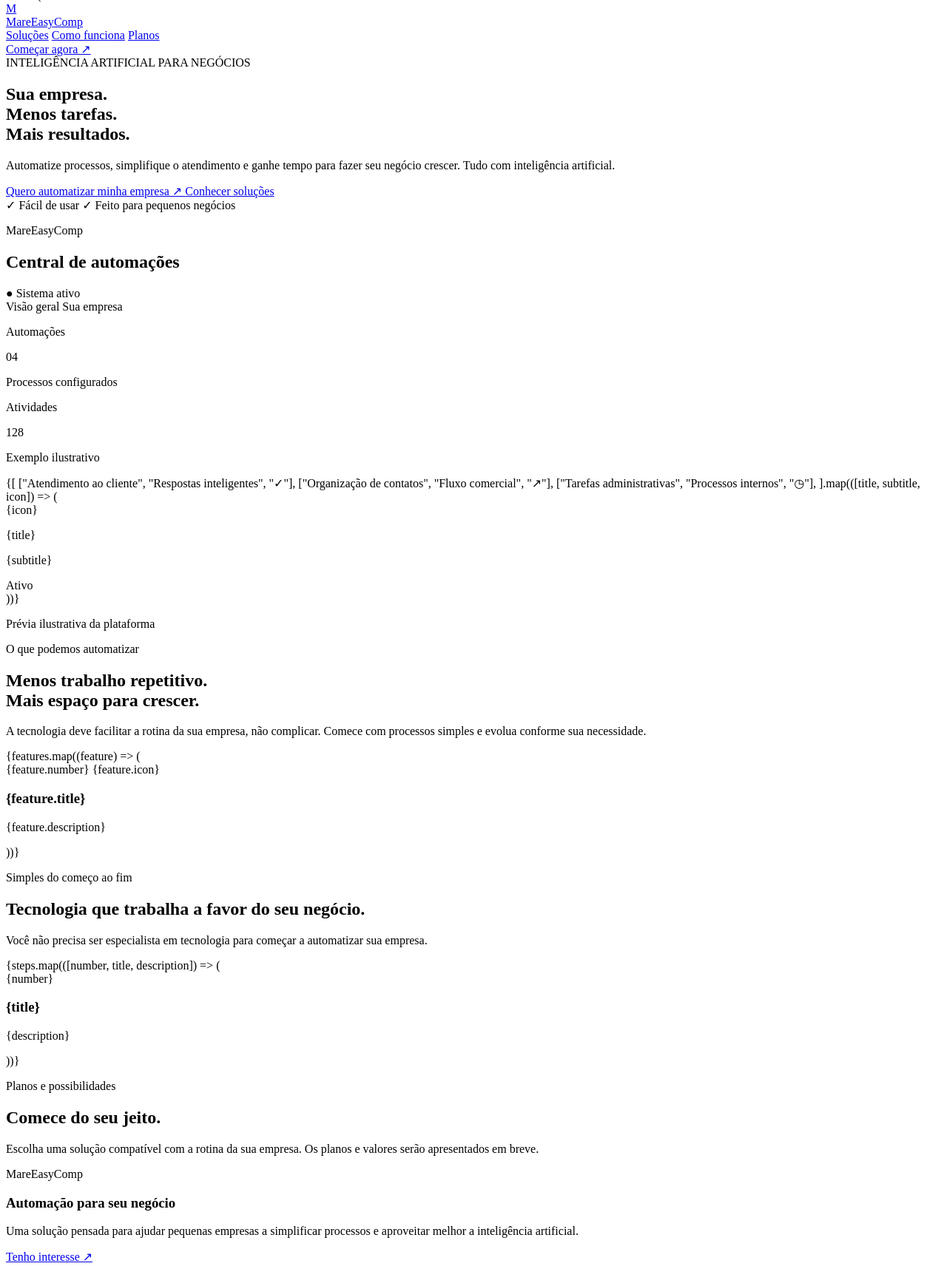
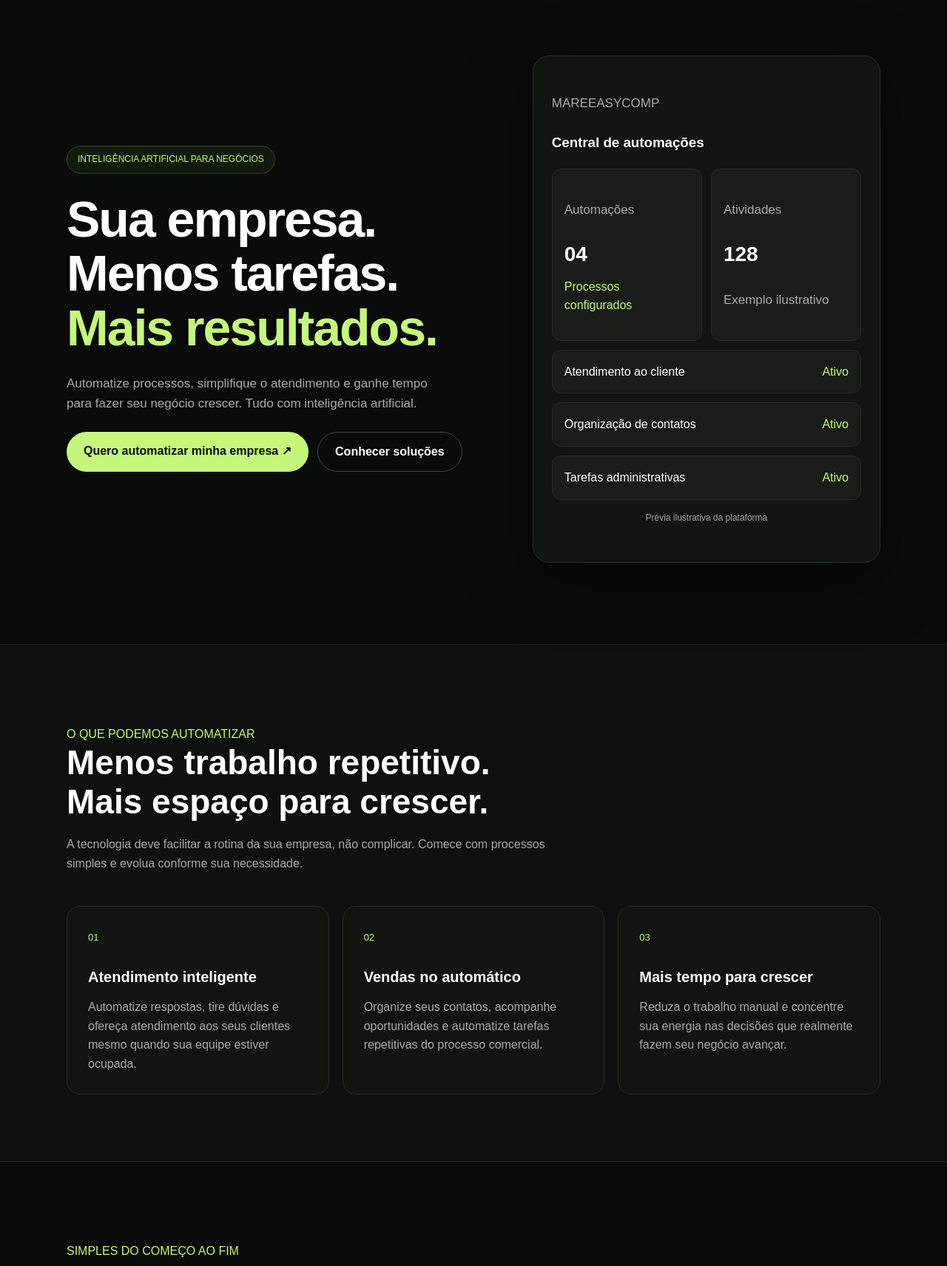
Before and after one commit to mareeasycomp-cmyk/site-da-empresa, a plain HTML site: page index.html in a window 1280 px wide. Shown: the part 115-1827 px from the top of the page at 74% size. Drawn offline with Linux system fonts and the light colour scheme.

Commit message:
Update index.html

```diff
--- a/index.html
+++ b/index.html
@@ -1,301 +1,228 @@
 
-const features = [
-  {
-    number: "01",
-    title: "Atendimento inteligente",
-    description:
-      "Automatize respostas, tire dúvidas e ofereça atendimento aos seus clientes mesmo quando sua equipe estiver ocupada.",
-    icon: "✳",
-  },
-  {
-    number: "02",
-    title: "Vendas no automático",
-    description:
-      "Organize seus contatos, acompanhe oportunidades e automatize tarefas repetitivas do processo comercial.",
-    icon: "↗",
-  },
-  {
-    number: "03",
-    title: "Mais tempo para crescer",
-    description:
-      "Reduza o trabalho manual e concentre sua energia nas decisões que realmente fazem seu negócio avançar.",
-    icon: "◷",
-  },
-];
-
-const steps = [
-  ["01", "Conecte suas ferramentas", "Organize os aplicativos e processos que sua empresa já utiliza."],
-  ["02", "Configure sua automação", "Escolha uma tarefa e defina como a inteligência artificial deve executá-la."],
-  ["03", "Acompanhe os resultados", "Visualize suas automações e ajuste os processos conforme sua empresa cresce."],
-];
-
-export default function Home() {
-  return (
-    <main className="min-h-screen overflow-hidden bg-[#090b0a] text-white">
-      <header className="mx-auto flex max-w-7xl items-center justify-between px-6 py-6 lg:px-10">
-        <a href="#" className="flex items-center gap-3">
-          <div className="flex h-10 w-10 items-center justify-center rounded-xl bg-lime-300 text-xl font-black text-black">
-            M
-          </div>
-          <span className="text-lg font-semibold tracking-tight">
-            Mare<span className="text-lime-300">Easy</span>Comp
-          </span>
-        </a>
-
-        <nav className="hidden items-center gap-8 text-sm text-zinc-400 md:flex">
-          <a href="#solucoes" className="transition hover:text-white">Soluções</a>
-          <a href="#como-funciona" className="transition hover:text-white">Como funciona</a>
-          <a href="#planos" className="transition hover:text-white">Planos</a>
+<!DOCTYPE html>
+<html lang="pt-BR">
+<head>
+  <meta charset="UTF-8">
+  <meta name="viewport" content="width=device-width, initial-scale=1.0">
+  <meta name="description" content="MareEasyComp: automação com inteligência artificial para pequenas empresas brasileiras.">
+  <title>MareEasyComp | Automação Inteligente</title>
+  <style>
+    * { box-sizing: border-box; margin: 0; padding: 0; }
+    html { scroll-behavior: smooth; }
+    body {
+      background: #090b0a;
+      color: #fff;
+      font-family: Arial, sans-serif;
+      line-height: 1.6;
+    }
+    a { color: inherit; text-decoration: none; }
+    .container { width: min(1100px, 90%); margin: auto; }
+    header {
+      display: flex;
+      align-items: center;
+      justify-content: space-between;
+      padding: 24px 0;
+      gap: 20px;
+    }
+    .logo { font-size: 22px; font-weight: bold; }
+    .logo span, .green { color: #c5f77a; }
+    nav { display: flex; gap: 25px; color: #aaa; font-size: 14px; }
+    .button {
+      display: inline-block;
+      background: #c5f77a;
+      color: #090b0a;
+      padding: 13px 23px;
+      border-radius: 30px;
+      font-weight: bold;
+      transition: .2s;
+    }
+    .button:hover { background: #ddffae; transform: translateY(-2px); }
+    .outline { border: 1px solid #444; background: transparent; color: white; }
+    .hero {
+      display: grid;
+      grid-template-columns: 1.1fr .9fr;
+      align-items: center;
+      gap: 55px;
+      padding: 90px 0 110px;
+    }
+    .tag {
+      display: inline-block;
+      color: #c5f77a;
+      border: 1px solid #33452a;
+      background: #121a0e;
+      padding: 8px 14px;
+      border-radius: 30px;
+      font-size: 12px;
+      margin-bottom: 25px;
+    }
+    h1 { font-size: clamp(42px, 6vw, 68px); line-height: 1.08; letter-spacing: -2px; }
+    h2 { font-size: clamp(30px, 4vw, 46px); line-height: 1.15; }
+    p { color: #aaa; }
+    .hero p { margin: 25px 0; font-size: 17px; max-width: 520px; }
+    .actions { display: flex; flex-wrap: wrap; gap: 12px; }
+    .preview {
+      background: #111511;
+      border: 1px solid #292d29;
+      border-radius: 22px;
+      padding: 25px;
+      box-shadow: 0 25px 80px #0008;
+    }
+    .preview h3 { margin-bottom: 20px; }
+    .stat-grid { display: grid; grid-template-columns: 1fr 1fr; gap: 12px; }
+    .stat, .task {
+      background: #191d19;
+      border: 1px solid #292d29;
+      border-radius: 12px;
+      padding: 16px;
+    }
+    .stat strong { display: block; font-size: 28px; margin: 8px 0; }
+    .task { margin-top: 12px; display: flex; justify-content: space-between; gap: 10px; }
+    .task span { color: #c5f77a; }
+    section { padding: 90px 0; }
+    .muted { background: #0e100f; border-top: 1px solid #222; border-bottom: 1px solid #222; }
+    .intro { max-width: 650px; margin-bottom: 45px; }
+    .intro p { margin-top: 18px; }
+    .cards { display: grid; grid-template-columns: repeat(3, 1fr); gap: 18px; }
+    .card {
+      background: #111411;
+      border: 1px solid #292d29;
+      border-radius: 18px;
+      padding: 28px;
+    }
+    .card .number { color: #c5f77a; font-size: 13px; }
+    .card h3 { margin: 25px 0 12px; font-size: 20px; }
+    .steps { display: grid; grid-template-columns: repeat(3, 1fr); gap: 25px; }
+    .step-number { color: #c5f77a; font-size: 14px; }
+    .step h3 { margin: 12px 0; }
+    .contact { text-align: center; }
+    .contact p { max-width: 550px; margin: 20px auto 30px; }
+    footer { border-top: 1px solid #222; padding: 25px 0; color: #777; font-size: 13px; }
+    .footer-inner { display: flex; justify-content: space-between; gap: 15px; flex-wrap: wrap; }
+    @media (max-width: 750px) {
+      nav { display: none; }
+      .hero { grid-template-columns: 1fr; padding: 60px 0; gap: 40px; }
+      .cards, .steps { grid-template-columns: 1fr; }
+      section { padding: 65px 0; }
+      h1 { letter-spacing: -1px; }
+    }
+  </style>
+</head>
+<body>
+  <header class="container">
+    <a href="#" class="logo">Mare<span>Easy</span>Comp</a>
+    <nav>
+      <a href="#solucoes">Soluções</a>
+      <a href="#como-funciona">Como funciona</a>
+      <a href="#contato">Contato</a>
     </nav>
-
-        <a
-          href="#contato"
-          className="rounded-full border border-white/15 px-5 py-2.5 text-sm font-medium transition hover:border-lime-300 hover:text-lime-300"
-        >
-          Começar agora ↗
-        </a>
+    <a href="#contato" class="button">Começar agora ↗</a>
   </header>
 
-      <section className="relative mx-auto grid max-w-7xl items-center gap-14 px-6 pb-24 pt-20 lg:grid-cols-2 lg:px-10 lg:pb-32 lg:pt-28">
-        <div className="pointer-events-none absolute -left-40 top-10 h-96 w-96 rounded-full bg-lime-300/10 blur-[120px]" />
-
-        <div className="relative z-10">
-          <div className="mb-8 inline-flex items-center gap-2 rounded-full border border-lime-300/20 bg-lime-300/5 px-4 py-2 text-xs font-medium text-lime-300">
-            <span className="h-2 w-2 rounded-full bg-lime-300" />
-            INTELIGÊNCIA ARTIFICIAL PARA NEGÓCIOS
-          </div>
-
-          <h1 className="max-w-2xl text-5xl font-semibold leading-[1.08] tracking-tight sm:text-6xl lg:text-7xl">
-            Sua empresa.
-            <br />
-            Menos tarefas.
-            <br />
-            <span className="text-lime-300">Mais resultados.</span>
-          </h1>
-
-          <p className="mt-7 max-w-xl text-lg leading-8 text-zinc-400">
-            Automatize processos, simplifique o atendimento e ganhe tempo para
-            fazer seu negócio crescer. Tudo com inteligência artificial.
-          </p>
-
-          <div className="mt-9 flex flex-wrap gap-4">
-            <a
-              href="#contato"
-              className="rounded-full bg-lime-300 px-7 py-4 font-semibold text-black transition hover:bg-lime-200"
-            >
-              Quero automatizar minha empresa ↗
-            </a>
-            <a
-              href="#solucoes"
-              className="rounded-full border border-white/15 px-7 py-4 font-medium transition hover:border-white/40"
-            >
-              Conhecer soluções
-            </a>
-          </div>
-
-          <div className="mt-10 flex flex-wrap gap-x-6 gap-y-3 text-sm text-zinc-500">
-            <span>✓ Fácil de usar</span>
-            <span>✓ Feito para pequenos negócios</span>
+  <main>
+    <section class="container hero">
+      <div>
+        <div class="tag">INTELIGÊNCIA ARTIFICIAL PARA NEGÓCIOS</div>
+        <h1>Sua empresa.<br>Menos tarefas.<br><span class="green">Mais resultados.</span></h1>
+        <p>Automatize processos, simplifique o atendimento e ganhe tempo para fazer seu negócio crescer. Tudo com inteligência artificial.</p>
+        <div class="actions">
+          <a href="#contato" class="button">Quero automatizar minha empresa ↗</a>
+          <a href="#solucoes" class="button outline">Conhecer soluções</a>
         </div>
       </div>
 
-        <div className="relative mx-auto w-full max-w-lg">
-          <div className="absolute inset-0 rounded-full bg-lime-300/10 blur-[100px]" />
-
-          <div className="relative rounded-3xl border border-white/10 bg-[#111411] p-5 shadow-2xl sm:p-7">
-            <div className="flex items-center justify-between border-b border-white/10 pb-5">
-              <div>
-                <p className="text-sm text-zinc-500">MareEasyComp</p>
-                <h2 className="mt-1 text-lg font-semibold">Central de automações</h2>
+      <div class="preview">
+        <p>MAREEASYCOMP</p>
+        <h3>Central de automações</h3>
+        <div class="stat-grid">
+          <div class="stat">
+            <p>Automações</p>
+            <strong>04</strong>
+            <span class="green">Processos configurados</span>
           </div>
-              <div className="rounded-full bg-lime-300/10 px-3 py-1.5 text-xs text-lime-300">
-                ● Sistema ativo
+          <div class="stat">
+            <p>Atividades</p>
+            <strong>128</strong>
+            <p>Exemplo ilustrativo</p>
           </div>
         </div>
+        <div class="task">Atendimento ao cliente <span>Ativo</span></div>
+        <div class="task">Organização de contatos <span>Ativo</span></div>
+        <div class="task">Tarefas administrativas <span>Ativo</span></div>
+        <p style="text-align:center;font-size:12px;margin-top:15px">Prévia ilustrativa da plataforma</p>
+      </div>
+    </section>
 
-            <div className="mt-6 rounded-2xl border border-white/10 bg-white/[0.03] p-5">
-              <div className="flex items-center justify-between">
-                <span className="text-sm text-zinc-400">Visão geral</span>
-                <span className="text-xs text-zinc-600">Sua empresa</span>
+    <section id="solucoes" class="muted">
+      <div class="container">
+        <div class="intro">
+          <p class="green">O QUE PODEMOS AUTOMATIZAR</p>
+          <h2>Menos trabalho repetitivo.<br>Mais espaço para crescer.</h2>
+          <p>A tecnologia deve facilitar a rotina da sua empresa, não complicar. Comece com processos simples e evolua conforme sua necessidade.</p>
         </div>
-
-              <div className="mt-5 grid grid-cols-2 gap-3">
-                <div className="rounded-xl bg-white/[0.04] p-4">
-                  <p className="text-xs text-zinc-500">Automações</p>
-                  <p className="mt-2 text-3xl font-semibold">04</p>
-                  <p className="mt-2 text-xs text-lime-300">Processos configurados</p>
-                </div>
-                <div className="rounded-xl bg-white/[0.04] p-4">
-                  <p className="text-xs text-zinc-500">Atividades</p>
-                  <p className="mt-2 text-3xl font-semibold">128</p>
-                  <p className="mt-2 text-xs text-zinc-500">Exemplo ilustrativo</p>
-                </div>
-              </div>
-            </div>
-
-            <div className="mt-5 space-y-3">
-              {[
-                ["Atendimento ao cliente", "Respostas inteligentes", "✓"],
-                ["Organização de contatos", "Fluxo comercial", "↗"],
-                ["Tarefas administrativas", "Processos internos", "◷"],
-              ].map(([title, subtitle, icon]) => (
-                <div
-                  key={title}
-                  className="flex items-center gap-4 rounded-xl border border-white/5 bg-white/[0.02] p-4"
-                >
-                  <div className="flex h-10 w-10 items-center justify-center rounded-xl bg-lime-300/10 text-lg text-lime-300">
-                    {icon}
-                  </div>
-                  <div>
-                    <p className="text-sm font-medium">{title}</p>
-                    <p className="mt-1 text-xs text-zinc-500">{subtitle}</p>
-                  </div>
-                  <span className="ml-auto text-xs text-lime-300">Ativo</span>
-                </div>
-              ))}
-            </div>
-
-            <p className="mt-5 text-center text-xs text-zinc-600">
-              Prévia ilustrativa da plataforma
-            </p>
+        <div class="cards">
+          <article class="card">
+            <span class="number">01</span>
+            <h3>Atendimento inteligente</h3>
+            <p>Automatize respostas, tire dúvidas e ofereça atendimento aos seus clientes mesmo quando sua equipe estiver ocupada.</p>
+          </article>
+          <article class="card">
+            <span class="number">02</span>
+            <h3>Vendas no automático</h3>
+            <p>Organize seus contatos, acompanhe oportunidades e automatize tarefas repetitivas do processo comercial.</p>
+          </article>
+          <article class="card">
+            <span class="number">03</span>
+            <h3>Mais tempo para crescer</h3>
+            <p>Reduza o trabalho manual e concentre sua energia nas decisões que realmente fazem seu negócio avançar.</p>
+          </article>
         </div>
       </div>
     </section>
 
-      <section id="solucoes" className="border-y border-white/10 bg-white/[0.02] px-6 py-24 lg:px-10">
-        <div className="mx-auto max-w-7xl">
-          <div className="max-w-2xl">
-            <p className="text-sm font-semibold uppercase tracking-[0.2em] text-lime-300">
-              O que podemos automatizar
-            </p>
-            <h2 className="mt-5 text-4xl font-semibold tracking-tight sm:text-5xl">
-              Menos trabalho repetitivo.
-              <br />
-              <span className="text-zinc-500">Mais espaço para crescer.</span>
-            </h2>
-            <p className="mt-5 leading-7 text-zinc-400">
-              A tecnologia deve facilitar a rotina da sua empresa, não
-              complicar. Comece com processos simples e evolua conforme sua
-              necessidade.
-            </p>
+    <section id="como-funciona" class="container">
+      <div class="intro">
+        <p class="green">SIMPLES DO COMEÇO AO FIM</p>
+        <h2>Tecnologia que trabalha a favor do seu negócio.</h2>
+        <p>Você não precisa ser especialista em tecnologia para começar a automatizar sua empresa.</p>
       </div>
-
-          <div className="mt-14 grid gap-5 md:grid-cols-3">
-            {features.map((feature) => (
-              <article
-                key={feature.number}
-                className="rounded-2xl border border-white/10 bg-[#0d100e] p-7 transition hover:border-lime-300/30"
-              >
-                <div className="flex items-center justify-between">
-                  <span className="text-sm text-zinc-600">{feature.number}</span>
-                  <span className="text-2xl text-lime-300">{feature.icon}</span>
+      <div class="steps">
+        <div class="step">
+          <span class="step-number">01</span>
+          <h3>Conecte suas ferramentas</h3>
+          <p>Organize os aplicativos e processos que sua empresa já utiliza.</p>
         </div>
-                <h3 className="mt-12 text-xl font-semibold">{feature.title}</h3>
-                <p className="mt-4 text-sm leading-7 text-zinc-400">
-                  {feature.description}
-                </p>
-              </article>
-            ))}
+        <div class="step">
+          <span class="step-number">02</span>
+          <h3>Configure sua automação</h3>
+          <p>Escolha uma tarefa e defina como a inteligência artificial deve executá-la.</p>
+        </div>
+        <div class="step">
+          <span class="step-number">03</span>
+          <h3>Acompanhe os resultados</h3>
+          <p>Visualize suas automações e ajuste os processos conforme sua empresa cresce.</p>
         </div>
       </div>
     </section>
 
-      <section id="como-funciona" className="mx-auto max-w-7xl px-6 py-24 lg:px-10">
-        <div className="grid gap-14 lg:grid-cols-2">
-          <div>
-            <p className="text-sm font-semibold uppercase tracking-[0.2em] text-lime-300">
-              Simples do começo ao fim
-            </p>
-            <h2 className="mt-5 text-4xl font-semibold tracking-tight sm:text-5xl">
-              Tecnologia que trabalha a favor do seu negócio.
-            </h2>
-            <p className="mt-5 leading-7 text-zinc-400">
-              Você não precisa ser especialista em tecnologia para começar a
-              automatizar sua empresa.
-            </p>
-          </div>
-
-          <div className="space-y-8">
-            {steps.map(([number, title, description]) => (
-              <div key={number} className="flex gap-5">
-                <div className="flex h-12 w-12 shrink-0 items-center justify-center rounded-xl border border-lime-300/20 text-sm font-semibold text-lime-300">
-                  {number}
-                </div>
-                <div>
-                  <h3 className="text-lg font-semibold">{title}</h3>
-                  <p className="mt-2 text-sm leading-7 text-zinc-400">
-                    {description}
-                  </p>
-                </div>
-              </div>
-            ))}
-          </div>
+    <section id="contato" class="muted contact">
+      <div class="container">
+        <p class="green">O PRÓXIMO PASSO É SEU</p>
+        <h2>Sua empresa está pronta para trabalhar de forma mais inteligente?</h2>
+        <p>Conheça a MareEasyComp e descubra como a automação pode fazer parte da rotina do seu negócio.</p>
+        <a href="mailto:MareEasyComp@gmail.com?subject=Interesse%20na%20MareEasyComp" class="button">Falar com a MareEasyComp ↗</a>
       </div>
     </section>
+  </main>
 
-      <section id="planos" className="border-y border-white/10 bg-white/[0.02] px-6 py-24 lg:px-10">
-        <div className="mx-auto max-w-7xl">
-          <div className="mx-auto max-w-2xl text-center">
-            <p className="text-sm font-semibold uppercase tracking-[0.2em] text-lime-300">
-              Planos e possibilidades
-            </p>
-            <h2 className="mt-5 text-4xl font-semibold tracking-tight sm:text-5xl">
-              Comece do seu jeito.
-            </h2>
-            <p className="mt-5 leading-7 text-zinc-400">
-              Escolha uma solução compatível com a rotina da sua empresa.
-              Os planos e valores serão apresentados em breve.
-            </p>
-          </div>
-
-          <div className="mx-auto mt-12 max-w-3xl rounded-3xl border border-lime-300/20 bg-[#101410] p-8 sm:p-12">
-            <div className="flex flex-col justify-between gap-8 sm:flex-row sm:items-center">
-              <div>
-                <p className="text-sm text-lime-300">MareEasyComp</p>
-                <h3 className="mt-3 text-2xl font-semibold">Automação para seu negócio</h3>
-                <p className="mt-3 max-w-lg text-sm leading-7 text-zinc-400">
-                  Uma solução pensada para ajudar pequenas empresas a
-                  simplificar processos e aproveitar melhor a inteligência artificial.
-                </p>
-              </div>
-              <a
-                href="#contato"
-                className="shrink-0 rounded-full bg-lime-300 px-7 py-4 text-center font-semibold text-black transition hover:bg-lime-200"
-              >
-                Tenho interesse ↗
-              </a>
-            </div>
-          </div>
-        </div>
-      </section>
-
-      <section id="contato" className="mx-auto max-w-7xl px-6 py-24 text-center lg:px-10">
-        <div className="mx-auto max-w-3xl">
-          <p className="text-sm font-semibold uppercase tracking-[0.2em] text-lime-300">
-            O próximo passo é seu
-          </p>
-          <h2 className="mt-5 text-4xl font-semibold tracking-tight sm:text-6xl">
-            Sua empresa está pronta para trabalhar de forma mais inteligente?
-          </h2>
-          <p className="mx-auto mt-6 max-w-xl leading-7 text-zinc-400">
-            Conheça a MareEasyComp e descubra como a automação pode fazer
-            parte da rotina do seu negócio.
-          </p>
-          <a
-            href="mailto:MareEasyComp@gmail.com?subject=Interesse%20na%20MareEasyComp"
-            className="mt-9 inline-flex rounded-full bg-lime-300 px-8 py-4 font-semibold text-black transition hover:bg-lime-200"
-          >
-            Falar com a MareEasyComp ↗
-          </a>
-        </div>
-      </section>
-
-      <footer className="border-t border-white/10 px-6 py-8 lg:px-10">
-        <div className="mx-auto flex max-w-7xl flex-col justify-between gap-4 text-sm text-zinc-500 sm:flex-row">
-          <p>© {new Date().getFullYear()} MareEasyComp. Todos os direitos reservados.</p>
-          <p>Automação inteligente para pequenos negócios brasileiros.</p>
+  <footer>
+    <div class="container footer-inner">
+      <span>© <span id="year"></span> MareEasyComp. Todos os direitos reservados.</span>
+      <span>Automação inteligente para pequenos negócios brasileiros.</span>
     </div>
   </footer>
-    </main>
-  );
-}
+
+  <script>
+    document.getElementById("year").textContent = new Date().getFullYear();
+  </script>
+</body>
+</html>
```
Lines whose indentation alone changed are shown as unchanged.
